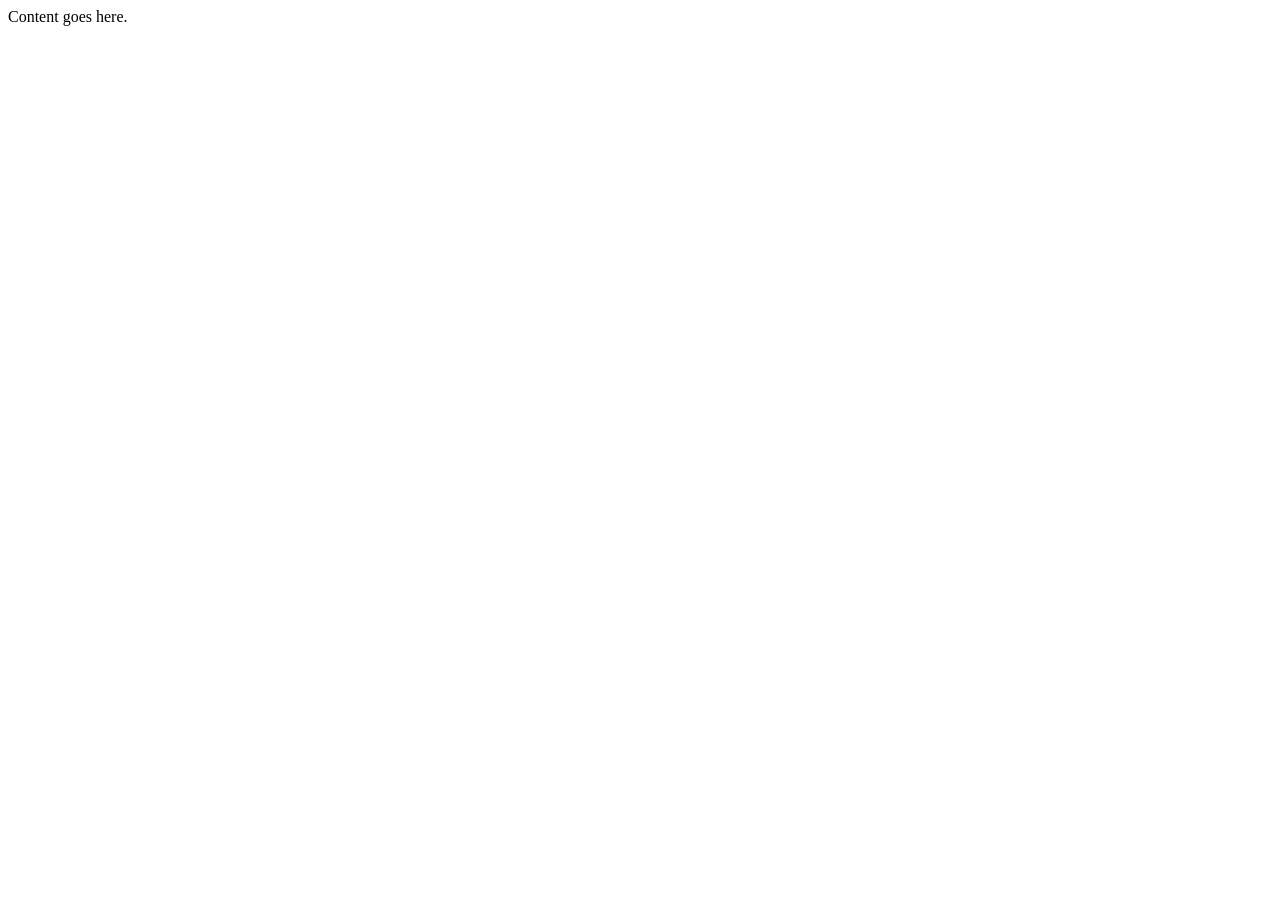
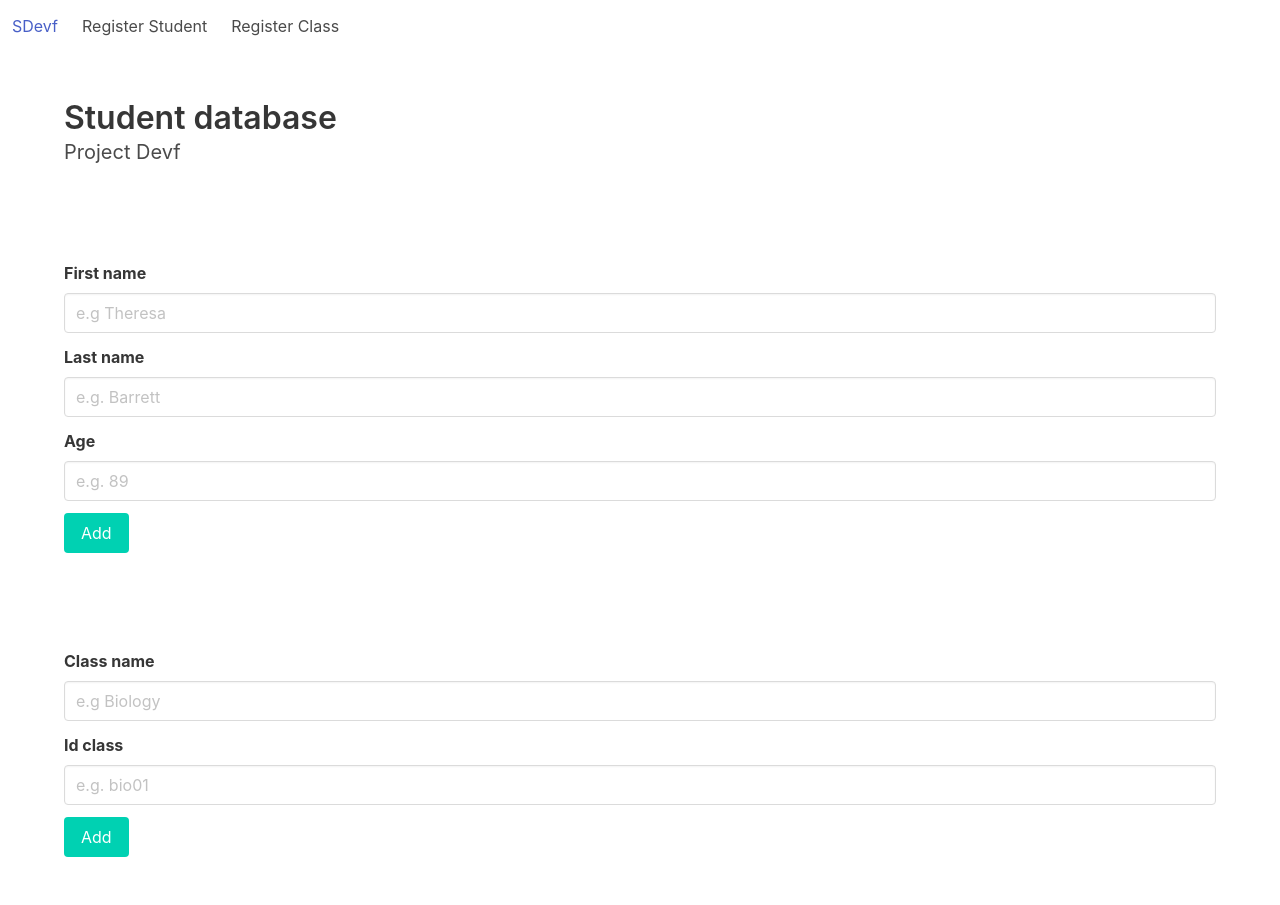
Before and after one commit to Tmeza876/alumnosdatabase, a plain HTML site: page Index.html in a window 1280 px wide. Before the commit the page ends 800 px from the top, so only its background shows below. Drawn offline with nearby package versions, Linux system fonts and the light colour scheme.

Commit message:
adding menue

```diff
--- a/Index.html
+++ b/Index.html
@@ -1,13 +1,116 @@
 <!doctype html>
 <html>
 <head>
+    <meta charset="utf-8">
+    <meta name="viewport" content="width=device-width, initial-scale=1">
 <title>Student Database</title>
+<link rel="stylesheet" href="https://cdn.jsdelivr.net/npm/bulma@0.9.4/css/bulma.min.css">
+
 <meta name="description" content="This is a project for Devf">
 <meta name="keywords" content="data structure computer science">
 <script src="main.js"></script>
 
 </head>
 <body>
-Content goes here.
+    <nav class="navbar is-transparent">
+        <div class="navbar-brand">
+          <a class="navbar-item">
+            SDevf
+          </a>
+          <div class="navbar-burger" data-target="navbarExampleTransparentExample">
+            <span></span>
+            <span></span>
+            <span></span>
+          </div>
+        </div>
+
+        <div id="navbarExampleTransparentExample" class="navbar-menu">
+          <div class="navbar-start">
+            <a class="navbar-item" onclick="show('registerstudent',['registerclass'])">
+              Register Student
+            </a>
+            <a class="navbar-item" onclick="show('registerclass',['registerstudent'])">
+                Register Class
+              </a>
+            </div>
+          </div>
+        </div>
+      </nav>
+    <section class="section">
+        <div class="container">
+          <h1 class="title">
+           Student database
+          </h1>
+          <p class="subtitle">
+            Project Devf
+          </p>
+        </div>
+      </section>
+      <section class="section">
+        <div class="container" id="registerstudent">
+      <div class="field">
+        <label class="label">First name</label>
+        <div class="control">
+          <input class="input" id="firstname" type="text" placeholder="e.g Theresa">
+        </div>
+      </div>
+      <div id="firstname_error" class="notification is-danger" hidden>
+        <button class="delete"></button>
+        First name not valid.
+      </div>
+      <div class="field">
+        <label class="label">Last name</label>
+        <div class="control">
+          <input class="input" id="lastname" type="text" placeholder="e.g. Barrett">
+        </div>
+      </div>
+      <div id="lastname_error" class="notification is-danger" hidden>
+        <button class="delete"></button>
+        Last name not valid.
+      </div>
+      <div class="field">
+        <label class="label">Age</label>
+        <div class="control">
+          <input class="input" id="age" type="number" placeholder="e.g. 89">
+        </div>
+      </div>
+      <div id="age_error" class="notification is-danger" hidden>
+        <button class="delete"></button>
+        Age not valid.
+      </div>
+      <div class="control">
+        <button onclick="addstudent()"  class="button is-primary">Add</button>
+      </div>
+    </div>
+    </section>
+
+    <section class="section" hidden>
+        <div class="container" id="registerclass">
+      <div class="field">
+        <label class="label">Class name</label>
+        <div class="control">
+          <input class="input" id="classname" type="text" placeholder="e.g Biology">
+        </div>
+      </div>
+      <div id="classname_error" class="notification is-danger" hidden>
+        <button class="delete"></button>
+        First name not valid.
+      </div>
+      <div class="field">
+        <label class="label">Id class</label>
+        <div class="control">
+          <input class="input" id="idclass" type="text" placeholder="e.g. bio01">
+        </div>
+      </div>
+      <div id="idclass_error" class="notification is-danger" hidden>
+        <button class="delete"></button>
+        Last name not valid.
+      </div>
+
+      <div class="control">
+        <button onclick="addstudent()"  class="button is-primary">Add</button>
+      </div>
+    </div>
+    </section>
 </body>
 </html>
--- a/main.js
+++ b/main.js
@@ -12,15 +12,39 @@ class Student{
 
 }
 
-console.log(students);
 var students=[];
 function register (firstname,lastname, age){
 
     var student= new Student(firstname,lastname,age,[],[]);
     students.push(student);
 }
-register ("theresa","barrett","34");
-console.log(students)
 
-register ("ivan","meza","43");
-console.log(students)
+function addstudent (){
+    var firstname=document.getElementById("firstname").value;
+    if(firstname.length==0){document.getElementById("firstname_error").hidden=false;return 0;}
+    var lastname=document.getElementById("lastname").value;
+    if(lastname.length==0){document.getElementById("lastname_error").hidden=false; return 0;}
+    var age=document.getElementById("age").value;
+    if(age.length==0){document.getElementById("age_error").hidden=false; return 0;}
+
+    register (firstname,lastname,age);
+    console.log(students)
+    document.getElementById("firstname").value="";
+    document.getElementById("lastname").value="";
+    document.getElementById("age").value="";
+
+}
+
+function show(id,ids){
+    document.getElementById(id).hidden=false;
+    ids.forEach((id_)=> {document.getElementById(id_).hidden=true;})
+}
+document.addEventListener('DOMContentLoaded', () => {
+    (document.querySelectorAll('.notification .delete') || []).forEach(($delete) => {
+      const $notification = $delete.parentNode;
+
+      $delete.addEventListener('click', () => {
+        $notification.hidden=true;
+      });
+    });
+  });
```
